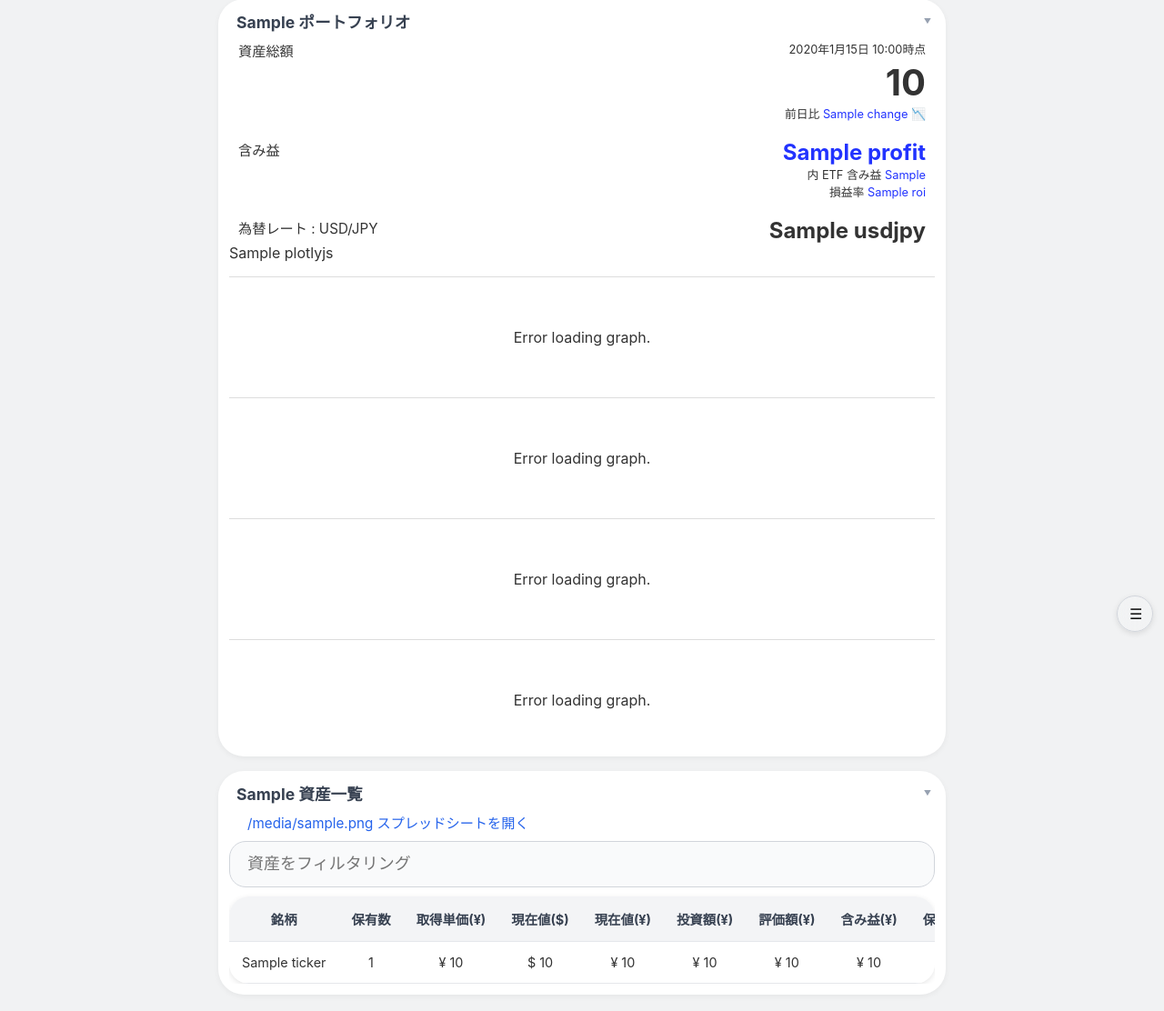
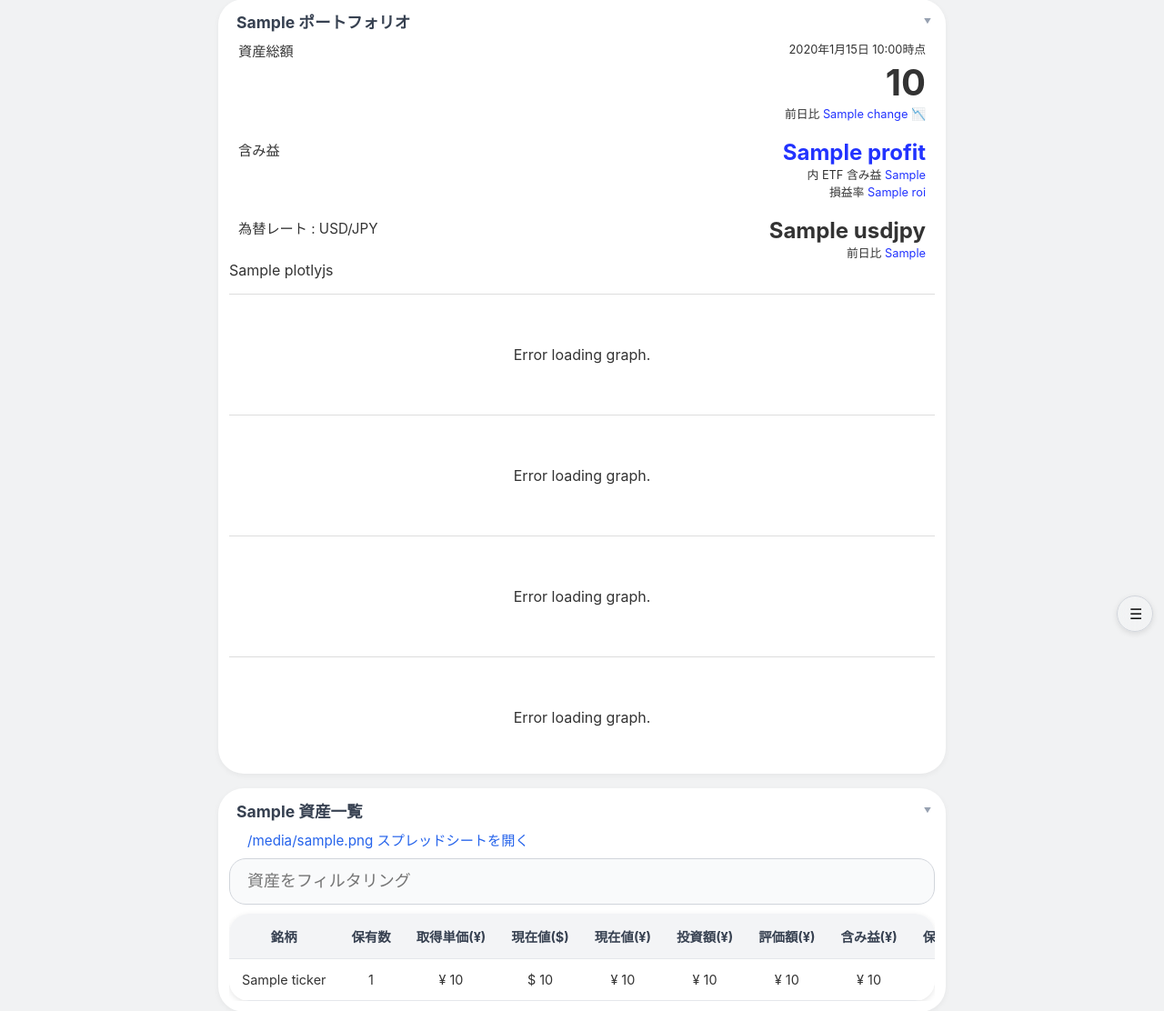
Before and after one commit to szkny/expense, a Python web app: template src/expense/templates/asset_management.j2 in a window 1280 px wide. Shown: the part 93-1205 px from the top of the page at 91% size. Run offline with Jinja, Linux system fonts and the light colour scheme; the template is opened without the code that fills it: most values are stand-ins (such as "Sample title", 1, 10 or a date in 2020).

Commit message:
feat: 🎸 add change_pct of usdjpy to asset management page

```diff
--- a/src/expense/templates/asset_management.j2
+++ b/src/expense/templates/asset_management.j2
@@ -76,7 +76,7 @@
           <div class="asset-summary-details">
             <span> 損益率 </span>
             <span
-              {% if "¥0" in asset_summary.roi %}
+              {% if "+0.00%" == asset_summary.roi %}
                 class=""
               {% elif "+" in asset_summary.roi %}
                 class="asset-color-up"
@@ -89,6 +89,18 @@
           <div class="asset-summary-content">
             <span> 為替レート : USD/JPY </span>
             <span class="asset-summary-display-sub"> {{asset_summary.usdjpy}} </span>
+          </div>
+          <div class="asset-summary-details">
+            <span> 前日比 </span>
+            <span
+              {% if "+0.00%" == asset_summary.change_usdjpy %}
+                class=""
+              {% elif "+" in asset_summary.change_usdjpy %}
+                class="asset-color-up"
+              {% else %}
+                class="asset-color-down"
+              {% endif %}
+            > {{asset_summary.change_usdjpy}} </span>
           </div>
         </div>
         <div class="graph-container">
```
Also changed, not shown: src/expense/api/server.py (+9 -1 lines).
